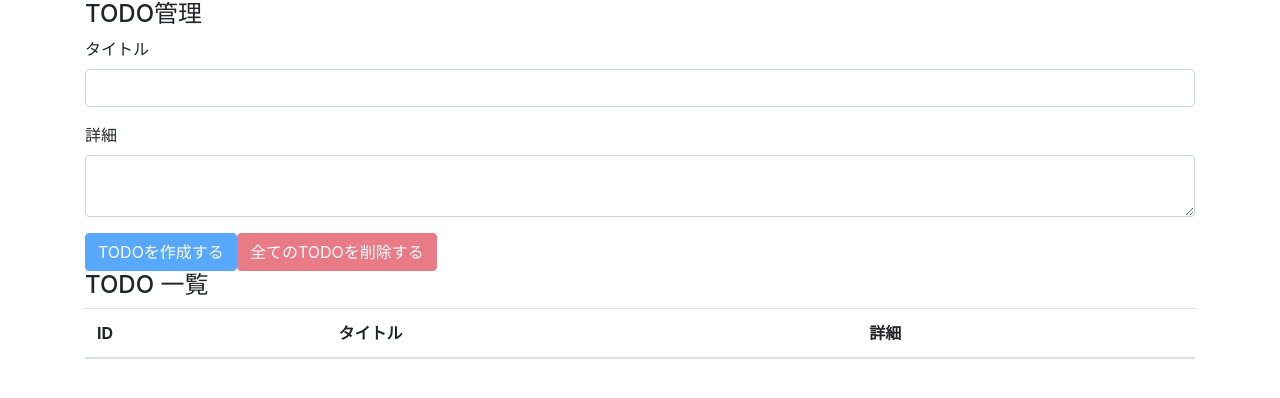
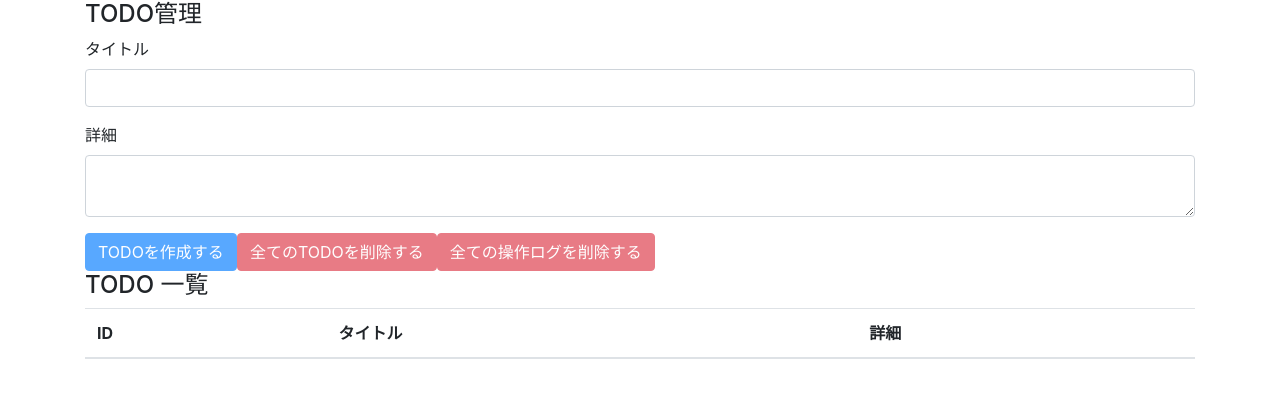
Before and after one commit to YUICHI0719/react-hooks-study, a React (Create React App) app: page / in a window 1280 px wide. Shown: the top 398 px of the page. Built offline with nearby package versions, Linux system fonts and the light colour scheme.

Commit message:
全ての操作ログを削除、操作できない時は非活性にする

```diff
--- a/src/components/EventForm.js
+++ b/src/components/EventForm.js
@@ -49,6 +49,17 @@
     }
   };
 
+  // 全ての操作ログを削除
+  const deleteAllOperationLogs = (e) => {
+    e.preventDefault();
+    const result = window.confirm(
+      "全ての操作ログを本当に削除してもよろしいでしょうか？"
+    );
+    if (result) {
+      dispatch({ type: DELETE_ALL_OPERATION_LOGS });
+    }
+  };
+
   // 作成ボタンのdisabled制御
   const unCreatable = title === "" || body === "";
 
@@ -88,6 +99,13 @@
         >
           全てのTODOを削除する
         </button>
+        <button
+          className="btn btn-danger"
+          onClick={deleteAllOperationLogs}
+          disabled={state.operationLogs.length === 0}
+        >
+          全ての操作ログを削除する
+        </button>
       </form>
     </>
   );
```
